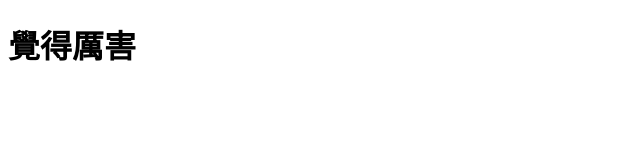
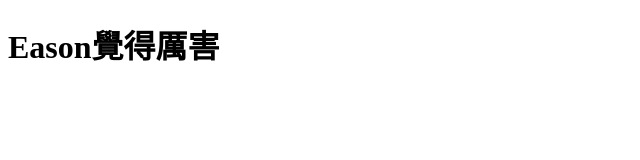
Before and after one commit to EasonC13/EasonC13.github.io, a plain HTML site: page index.html in a window 1280 px wide. Shown: the whole page, without its empty margins (0-640 px from the left). Drawn offline with Linux system fonts and the light colour scheme.

Commit message:
change page content, add Eason

```diff
--- a/index.html
+++ b/index.html
@@ -5,6 +5,6 @@
     <title>你好，GitHub</title>
   </head>
   <body>
-    <h1>覺得厲害</h1>
+    <h1>Eason覺得厲害</h1>
   </body>
 </html>
```
